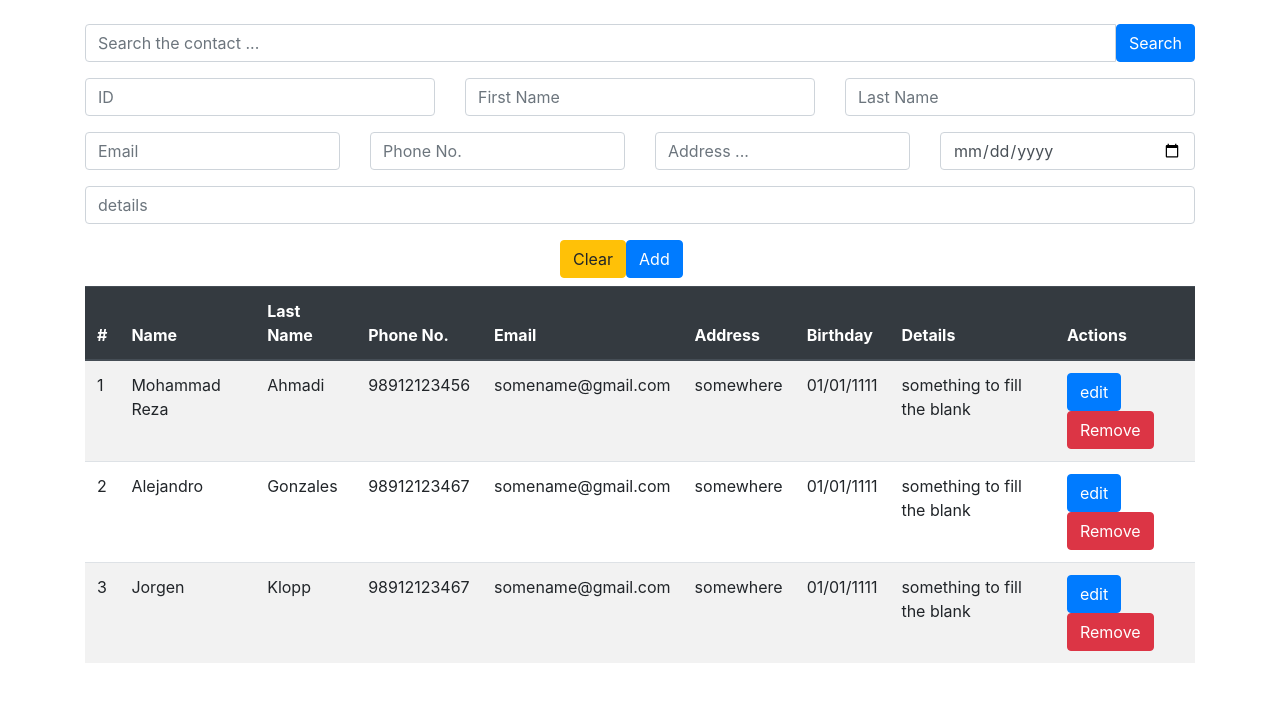
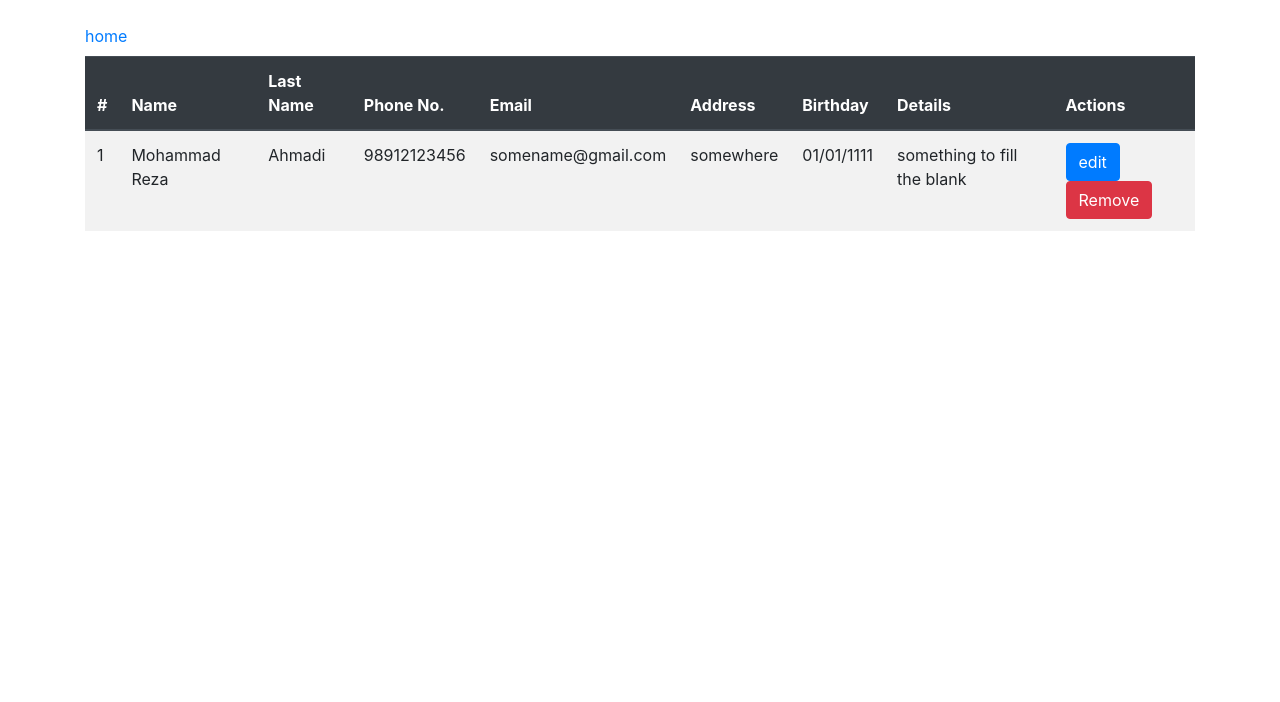
Before and after one commit to mrrezaahmadi/ReactJS-PhoneBook_CRUD, a React (Create React App) app: page /contact/1 in a window 1280 px wide. Shown: the top 702 px of the page. Built offline with nearby package versions, Linux system fonts and the light colour scheme.

Commit message:
add router

```diff
--- a/package.json
+++ b/package.json
@@ -12,8 +12,8 @@
     "react": "^16.13.1",
     "react-bootstrap": "^1.2.1",
     "react-dom": "^16.13.1",
+    "react-router-dom": "^5.2.0",
     "react-scripts": "3.4.1"
-
   },
   "scripts": {
     "start": "react-scripts start",
--- a/src/Components/ContactCard/ContactCard.js
+++ b/src/Components/ContactCard/ContactCard.js
@@ -1,43 +1,14 @@
-import React, { useState } from 'react'
-import { Button } from 'react-bootstrap'
-
+import React from 'react'
+import { Link } from 'react-router-dom'
 
 
 function ContactCard(props) {
-    const { contact, remove, editContactHandler } = props
-    const [editMode, setEditMode] = useState(0)
+    const { contact } = props
 
     return (
-        <tr>
-            {editMode === contact.id ? <>
-                <td>{contact.id}</td>
-                <td><input name="firstName" value={contact.firstName} onChange={(e) => editContactHandler(e, contact)} /></td>
-                <td><input name="lastName" value={contact.lastName} onChange={(e) => editContactHandler(e, contact)} /></td>
-                <td><input name="phone" value={contact.phone} onChange={(e) => editContactHandler(e, contact)} /></td>
-                <td><input name="email" value={contact.email} onChange={(e) => editContactHandler(e, contact)} /></td>
-                <td><input name="address" value={contact.address} onChange={(e) => editContactHandler(e, contact)} /></td>
-                <td><input name="birthday" value={contact.birthday} onChange={(e) => editContactHandler(e, contact)} /></td>
-                <td><input name="details" value={contact.details} onChange={(e) => editContactHandler(e, contact)} /></td>
-                <td>
-                    <Button variant="primary" onClick={() => setEditMode(0)}>Save</Button>
-                </td>
-            </>
-                : <>
-                    <td>{contact.id}</td>
-                    <td>{contact.firstName}</td>
-                    <td>{contact.lastName}</td>
-                    <td>{contact.phone}</td>
-                    <td>{contact.email}</td>
-                    <td>{contact.address}</td>
-                    <td>{contact.birthday}</td>
-                    <td>{contact.details}</td>
-                    <td>
-                        <Button variant="primary" onClick={() => setEditMode(contact.id)}>edit</Button>
-                        <Button variant="danger" onClick={() => remove(contact.id)}>Remove</Button>
-                    </td>
-                </>
-            }
-        </tr>
+        <Link to={`/contact/${contact.id}`}>
+            <tr>{contact.firstName}</tr>
+        </Link>
     )
 }
 
--- /dev/null
+++ b/src/Components/ContactDetails/ContactDetails.js
@@ -0,0 +1,66 @@
+import React, { useState } from 'react'
+import { useParams } from 'react-router-dom'
+import { Button, Table } from 'react-bootstrap'
+
+function ContactDetails(props) {
+    const { id } = useParams()
+    const { contacts, remove, editContactHandler } = props
+    const [editMode, setEditMode] = useState(0)
+    const contact = contacts.find(contact => contact.id === +id)
+
+    return (
+        <Table responsive hover striped className="my-2">
+            <thead className="thead-dark">
+                <tr>
+                    <th>#</th>
+                    <th>Name</th>
+                    <th>Last Name</th>
+                    <th>Phone No.</th>
+                    <th>Email</th>
+                    <th>Address</th>
+                    <th>Birthday</th>
+                    <th>Details</th>
+                    <th>Actions</th>
+                </tr>
+            </thead>
+            <tbody>
+                <tr>
+                    {editMode === contact.id ?
+                        <>
+                            <td>{contact.id}</td>
+                            <td><input name="firstName" value={contact.firstName} onChange={(e) => editContactHandler(e, contact)} /></td>
+                            <td><input name="lastName" value={contact.lastName} onChange={(e) => editContactHandler(e, contact)} /></td>
+                            <td><input name="phone" value={contact.phone} onChange={(e) => editContactHandler(e, contact)} /></td>
+                            <td><input name="email" value={contact.email} onChange={(e) => editContactHandler(e, contact)} /></td>
+                            <td><input name="address" value={contact.address} onChange={(e) => editContactHandler(e, contact)} /></td>
+                            <td><input name="birthday" value={contact.birthday} onChange={(e) => editContactHandler(e, contact)} /></td>
+                            <td><input name="details" value={contact.details} onChange={(e) => editContactHandler(e, contact)} /></td>
+                            <td>
+                                <Button variant="primary" onClick={() => setEditMode(0)}>Save</Button>
+                            </td>
+                        </>
+                        :
+                        <>
+                            <td>{contact.id}</td>
+                            <td>{contact.firstName}</td>
+                            <td>{contact.lastName}</td>
+                            <td>{contact.phone}</td>
+                            <td>{contact.email}</td>
+                            <td>{contact.address}</td>
+                            <td>{contact.birthday}</td>
+                            <td>{contact.details}</td>
+                            <td>
+                                <Button variant="primary" onClick={() => setEditMode(contact.id)}>edit</Button>
+                                <Button variant="danger" onClick={() => remove(contact.id)}>Remove</Button>
+                            </td>
+                        </>
+                    }
+                </tr>
+
+            </tbody>
+        </Table>
+
+    )
+}
+
+export default ContactDetails
--- a/src/Components/ContactsContainer/ContactsContainer.js
+++ b/src/Components/ContactsContainer/ContactsContainer.js
@@ -4,7 +4,7 @@ import ContactCard from '../ContactCard/ContactCard'
 
 
 function ContactsContainer(props) {
-    const { contacts, remove, editContactHandler } = props
+    const { contacts } = props
 
 
     return (
@@ -23,9 +23,9 @@ function ContactsContainer(props) {
                 </tr>
             </thead>
             <tbody>
-                {contacts.map(contact => (
-                    <ContactCard contact={contact} key={contact.id} remove={remove} editContactHandler={editContactHandler} />
-                ))}
+                    {contacts.map(contact => (
+                            <ContactCard contact={contact} key={contact.id} />
+                    ))}
             </tbody>
         </Table>
     )
--- a/src/Components/PhoneBook/PhoneBook.js
+++ b/src/Components/PhoneBook/PhoneBook.js
@@ -3,6 +3,8 @@ import { Container } from 'react-bootstrap'
 import SearchBar from '../SearchBar/SearchBar'
 import ContactsContainer from '../ContactsContainer/ContactsContainer'
 import CreateContact from '../CreateContact/CreateContact'
+import ContactDetails from '../ContactDetails/ContactDetails'
+import { BrowserRouter as Router, Route, Switch, Link } from 'react-router-dom'
 
 function PhoneBook() {
   const [contacts, setContacts] = useState([{
@@ -45,6 +47,7 @@ function PhoneBook() {
     setContacts(contacts.filter(contact => contact.id !== id))
   }
 
+
   const createContactHandler = (newContact) => {
     if (newContact.firstName) {
       setContacts([...contacts, newContact])
@@ -61,12 +64,37 @@ function PhoneBook() {
     setContacts(copyContacts)
   }
 
+
   let filteredContacts = contacts.filter(contact => contact.firstName.toLowerCase().includes(search.toLowerCase()) || contact.phone.toString().includes(search))
   return (
     <Container fluid={"md"} className="my-4">
-      <SearchBar filter={filteredContactsHandler} />
-      <CreateContact add={createContactHandler} />
-      <ContactsContainer contacts={filteredContacts} remove={removeHandler} editContactHandler={editContactHandler} />
+      <Router>
+        <Switch>
+          <Route path={`/contact/:id`} >
+            <Link to="/">home</Link>
+            <ContactDetails contacts={contacts} remove={removeHandler} editContactHandler={editContactHandler} />
+          </Route>
+          <Route exact path={'/add'}>
+            <nav>
+              <ul>
+                <li><Link to='/'>Home</Link></li>
+              </ul>
+            </nav>
+            <CreateContact add={createContactHandler} />
+          </Route>
+          <Route path={`/`}>
+            <nav>
+              <ul>
+                <li><Link to='/'>Home</Link></li>
+                <li><Link to='/add'>Add</Link></li>
+              </ul>
+            </nav>
+            <SearchBar filter={filteredContactsHandler} />
+            <ContactsContainer contacts={filteredContacts} />
+          </Route>
+
+        </Switch>
+      </Router>
     </Container>
   )
 }
```
Also changed, not shown: 1 other file (tests, documents, lock files or other folders).
